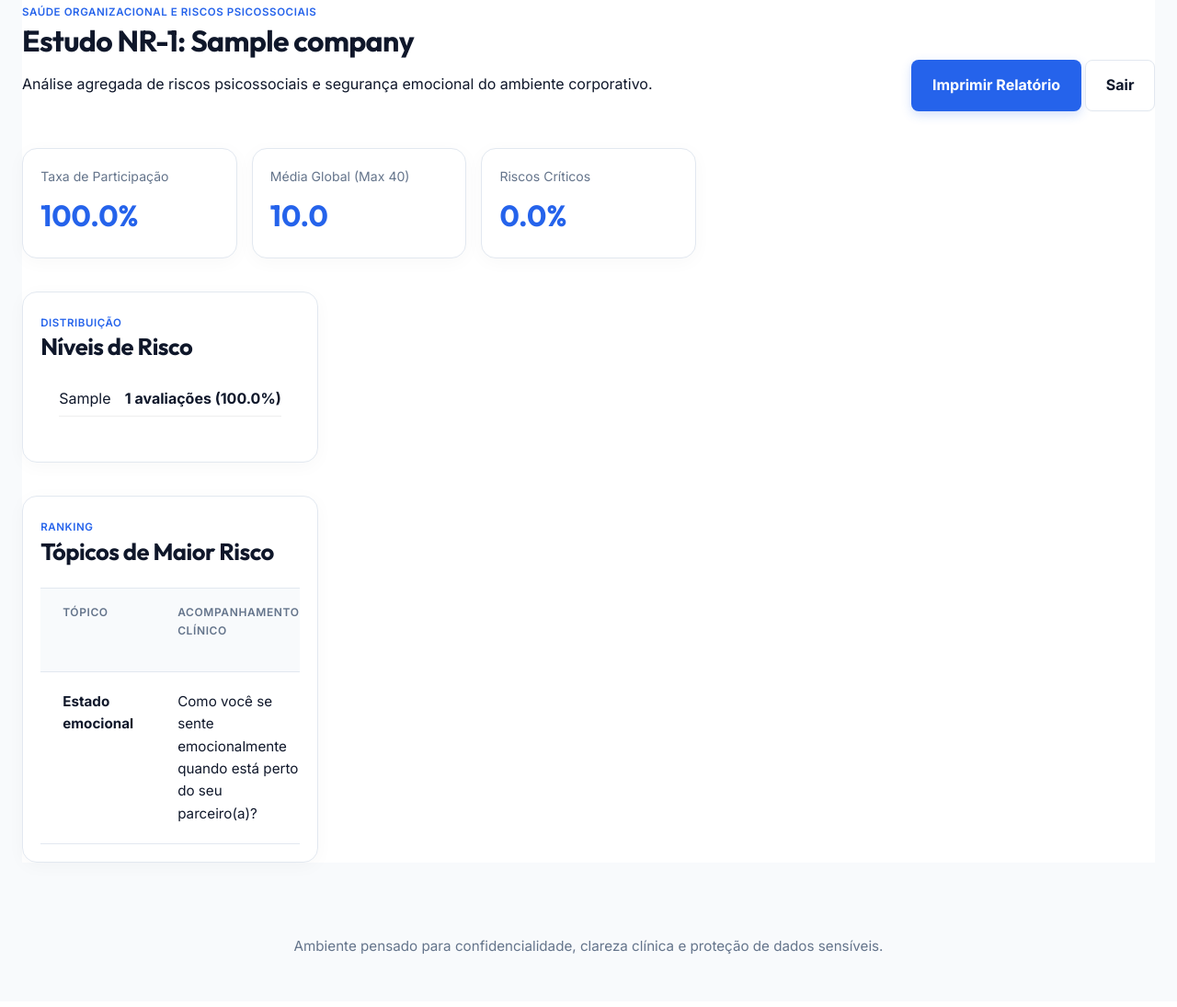
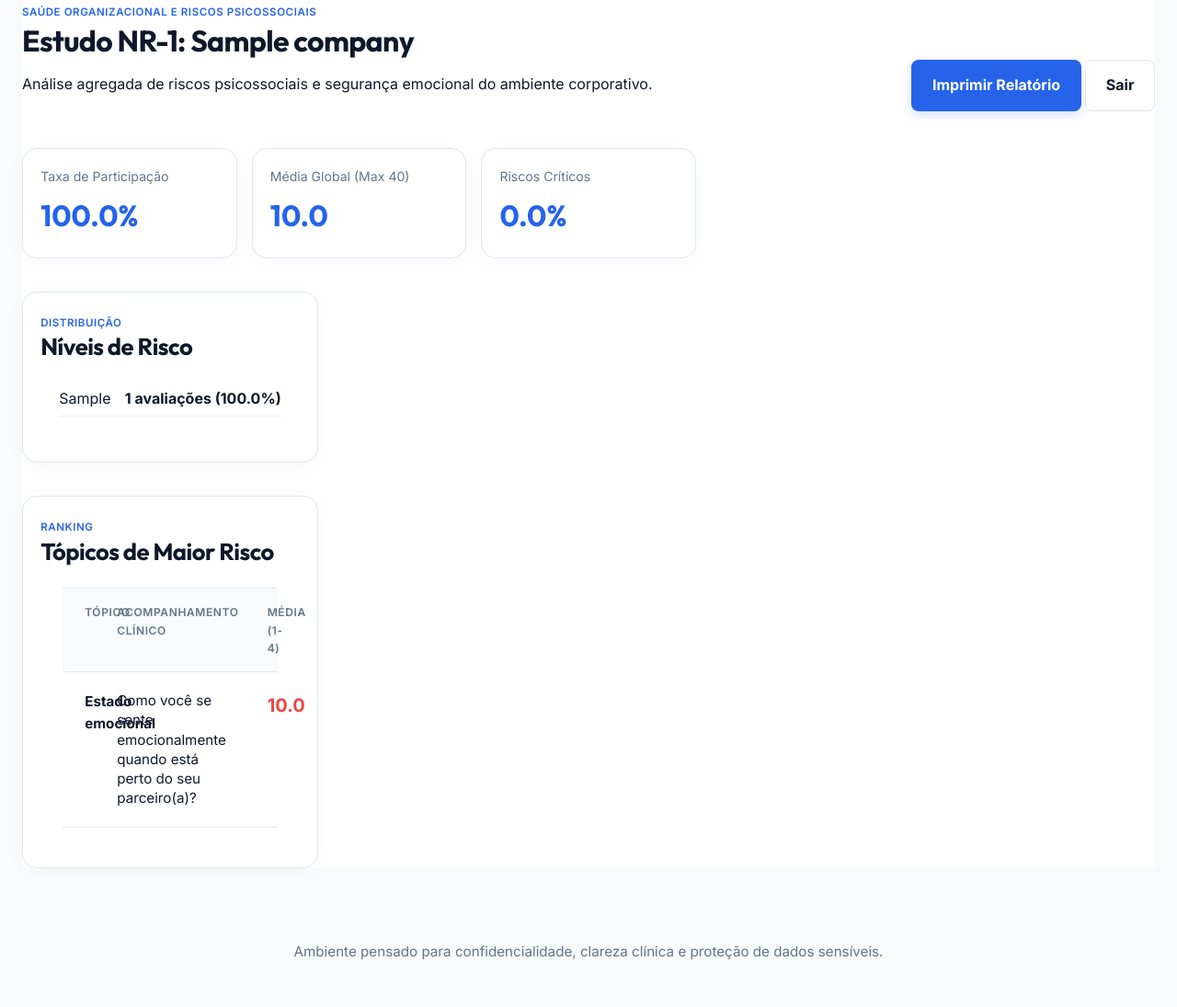
Before and after one commit to carloscostato-cmyk/amfra-saude, a Flask app: page /admin/company/1/nr1 in a window 1280 px wide. Shown: the part 122-1217 px from the top of the page at 92% size. Before the commit the page ends 1160 px from the top, so only its background shows below. Run offline with Flask 3, Linux system fonts and the light colour scheme; a user stored in the database is signed in; tables that the repository leaves empty hold one stand-in row (values such as "Sample post").

Commit message:
Fix: Remove horizontal scroll in Risk Topics table and improve layout

```diff
--- a/app/static/css/modern.css
+++ b/app/static/css/modern.css
@@ -20,6 +20,10 @@
     --font-display: 'Outfit', sans-serif !important;
     --font-body: 'Inter', sans-serif !important;
     --container: min(1500px, calc(100vw - 3rem)) !important;
+}
+
+.text-critical {
+    color: var(--critical) !important;
 }
 
 body {
@@ -273,3 +277,12 @@ h3 {
     from { opacity: 1; }
     to { opacity: 0.4; }
 }
+
+.table-container {
+    padding: 0 1.5rem 1.5rem;
+    overflow-x: visible !important;
+}
+
+.data-table {
+    table-layout: fixed !important;
+}
--- a/app/templates/admin_company_nr1.html
+++ b/app/templates/admin_company_nr1.html
@@ -35,7 +35,7 @@
         </article>
         <article class="metric">
             <span class="metric__label">Riscos Críticos</span>
-            <strong class="metric__value" style="color: {% if report.needs_immediate_action %}#dc3545{% else %}inherit{% endif %}">{{ report.critical_percentage }}%</strong>
+            <strong class="metric__value {% if report.needs_immediate_action %}text-critical{% endif %}">{{ report.critical_percentage }}%</strong>
         </article>
     </section>
 
@@ -75,21 +75,25 @@
                     <h2>Tópicos de Maior Risco</h2>
                 </div>
             </div>
-            <div class="table-wrap">
+            <div class="table-container">
                 <table class="data-table">
                     <thead>
                         <tr>
-                            <th>Tópico</th>
-                            <th>Acompanhamento Clínico</th>
-                            <th>Média Risco (1 a 4)</th>
+                            <th style="width: 15%;">Tópico</th>
+                            <th style="width: 70%;">Acompanhamento Clínico</th>
+                            <th style="width: 15%; text-align: center;">Média (1-4)</th>
                         </tr>
                     </thead>
                     <tbody>
                         {% for topic in report.top_risk_topics %}
                         <tr>
-                            <td><strong>{{ topic.topic_name }}</strong></td>
-                            <td style="font-size:0.9em; max-width: 400px; white-space: normal;">{{ topic.question_text }}</td>
-                            <td><strong style="color: #dc3545; font-size:1.2em;">{{ topic.average_score }}</strong></td>
+                            <td style="font-weight: 700;">{{ topic.topic_name }}</td>
+                            <td style="font-size: 0.9rem; line-height: 1.4; color: var(--text-soft); white-space: normal;">
+                                {{ topic.question_text }}
+                            </td>
+                            <td style="text-align: center;">
+                                <strong style="color: var(--critical); font-size: 1.25rem;">{{ topic.average_score }}</strong>
+                            </td>
                         </tr>
                         {% endfor %}
                     </tbody>
```
